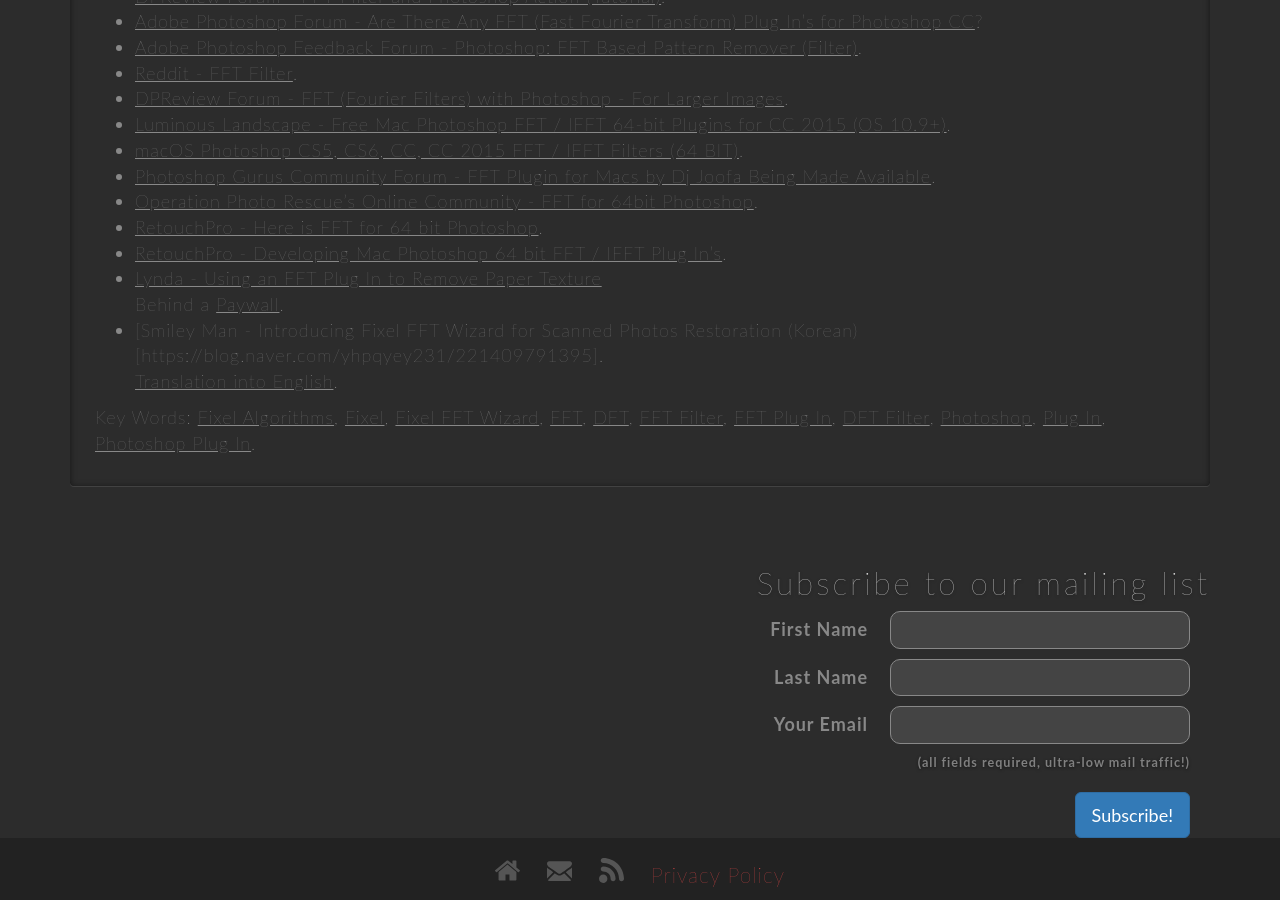
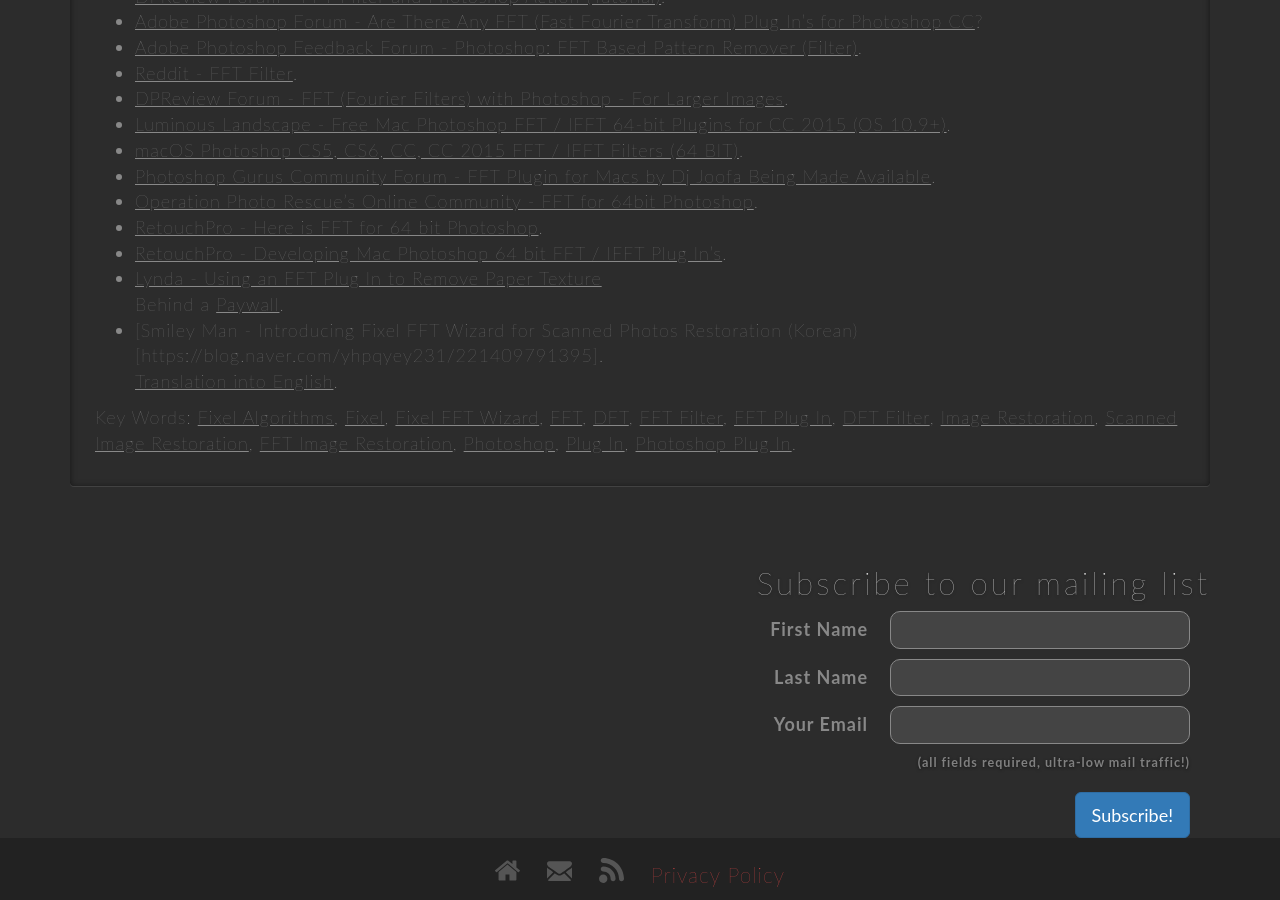
Before and after one commit to FixelAlgorithmsTeam/fixel, a Jekyll site: the page built from _posts/2018-07-21-fixel-fft-wizard-1-ps.md, in a window 1280 px wide and 900 px high, scrolled down 7646 px. Built offline with Jekyll 4.4.1, drawn with Linux system fonts in a browser that asks for light colours; nearby versions of some CDN libraries; comment, search, counter and statistics services are not loaded.

Commit message:
Update 2018-07-21-fixel-fft-wizard-1-ps.md

```diff
--- a/_posts/2018-07-21-fixel-fft-wizard-1-ps.md
+++ b/_posts/2018-07-21-fixel-fft-wizard-1-ps.md
@@ -273,7 +273,7 @@
 [comment]: # (http://fotographee.com/luminosity-masks-gradient/ See shortcuts for operations on Masks)
 [comment]: # (https://www.youtube.com/watch?v=XGe_YC5dIwI Gamma in Luminosity Masks)
 
-Key Words: [Fixel Algorithms][99], [Fixel][99], [Fixel FFT Wizard][98], [FFT][98], [DFT][98], [FFT Filter][98], [FFT Plug In][98], [DFT Filter][98], [Photoshop][99], [Plug In][99], [Photoshop Plug In][99].
+Key Words: [Fixel Algorithms][99], [Fixel][99], [Fixel FFT Wizard][98], [FFT][98], [DFT][98], [FFT Filter][98], [FFT Plug In][98], [DFT Filter][98], [Image Restoration][98], [Scanned Image Restoration][98], [FFT Image Restoration][98], [Photoshop][99], [Plug In][99], [Photoshop Plug In][99].
 
 
 <!-- This is commented out -->
```
